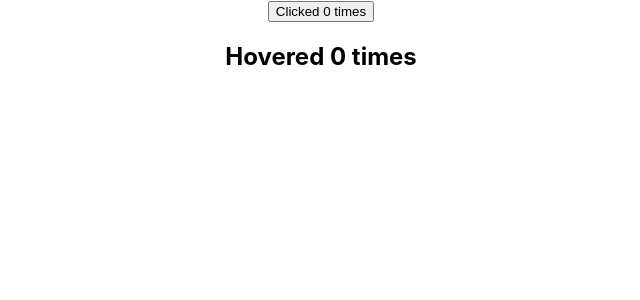
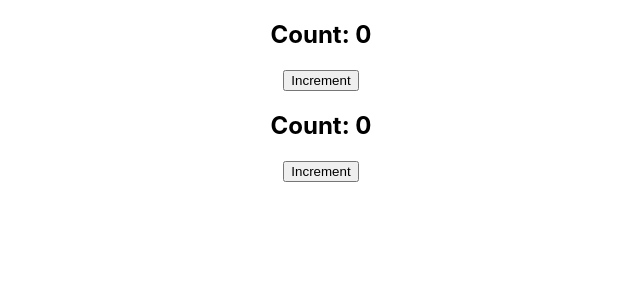
Before and after one commit to Srihil/React-Course-CodeEvolution, a React (Create React App) app: page / in a window 1280 px wide. Shown: the top 300 px of the page, without its empty margins (319-959 px from the left). Built offline with nearby package versions, Linux system fonts and the light colour scheme.

Commit message:
implementation of render props

```diff
--- a/src/App.js
+++ b/src/App.js
@@ -1,19 +1,19 @@
 // import logo from './logo.svg';
-import './App.css';
-import Greet from './components/Greet'
-import Welcome from './components/Welcome'
-import Hello from './components/Hello';
-import Counter from './components/Counter';
-import ParentComponent from './components/ParentComponent';
-import ConditionalRendering from './components/ConditionalRendering';
-import NameList from './components/NameList';
-import Stylesheet from './components/Stylesheet';
-import Form from './components/Form';
-import LifecycleA from './components/LifecycleA';
-import ParentComp from './components/ParentComp';
-import Refs from './components/Refs';
-import ClickCounter from './components/ClickCounter';
-import HoverCounter from './components/HoverCounter';
+import "./App.css";
+import Greet from "./components/Greet";
+import Welcome from "./components/Welcome";
+import Hello from "./components/Hello";
+import Counter from "./components/Counter";
+import ParentComponent from "./components/ParentComponent";
+import ConditionalRendering from "./components/ConditionalRendering";
+import NameList from "./components/NameList";
+import Stylesheet from "./components/Stylesheet";
+import Form from "./components/Form";
+import LifecycleA from "./components/LifecycleA";
+import ParentComp from "./components/ParentComp";
+import Refs from "./components/Refs";
+import ClickCounter from "./components/ClickCounter";
+import HoverCounter from "./components/HoverCounter";
 
 function App() {
   return (
@@ -32,9 +32,21 @@ function App() {
       <Form />
       <LifecycleA />
       <ParentComp /> */}
-      <ClickCounter />
-      <HoverCounter />
+      {/* <ClickCounter />
+      <HoverCounter /> */}
       {/* <Refs /> */}
+
+      <Counter
+        render={(count, incrementCount) => (
+          <ClickCounter count={count} incrementCount={incrementCount} />
+        )}
+      />
+
+      <Counter
+        render={(count, incrementCount) => (
+          <HoverCounter count={count} incrementCount={incrementCount} />
+        )}
+      />
     </div>
   );
 }
```
Also changed, not shown: src/components/ClickCounter2.js (added, +16 -0 lines), src/components/Counter2.js (added, +24 -0 lines), src/components/HoverCounter2.js (added, +16 -0 lines).
